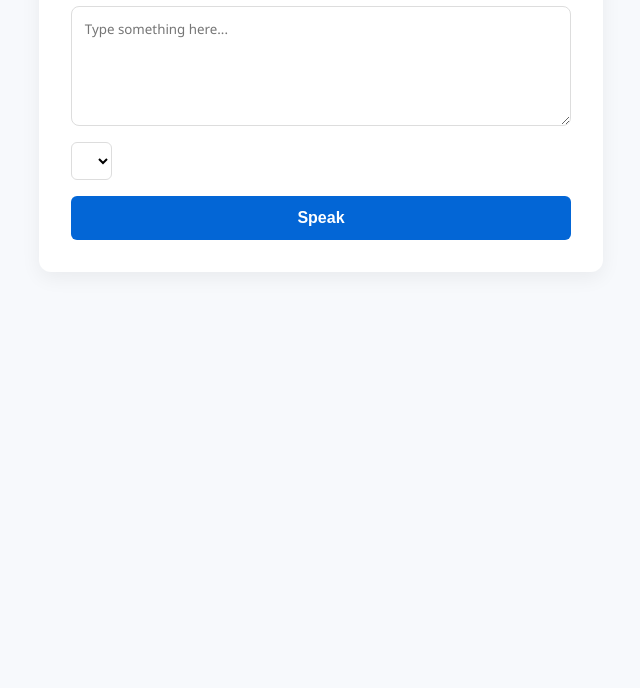
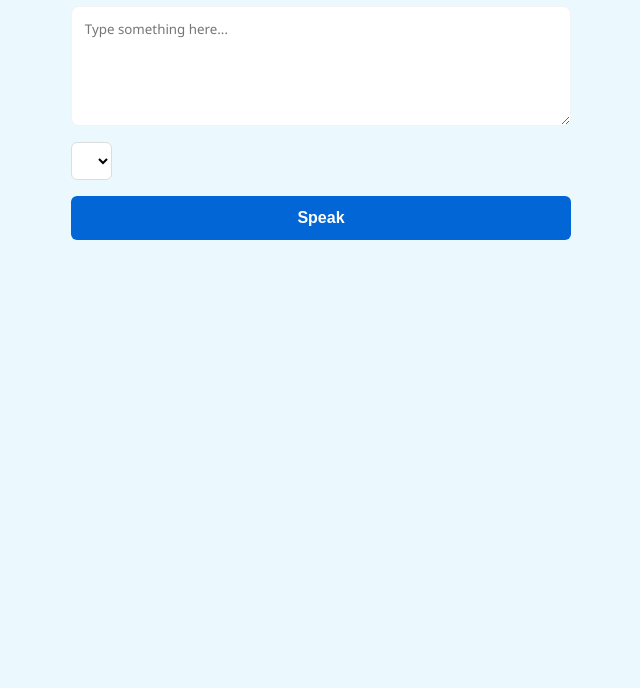
Before and after one commit to draco-go-89/text-to-speech-v2, a plain HTML site: page index.html in a window 1280 px wide. Shown: the part 208-896 px from the top of the page, without its empty margins (319-959 px from the left). Drawn offline with Linux system fonts and the light colour scheme.

```diff
--- a/styles.css
+++ b/styles.css
@@ -1,6 +1,6 @@
 :root {
-    --bg: #f7f9fc;
-    --card: #fff;
+    --bg: #ebf9ff;
+    --card: #ebf9ff;
     --accent: #0366d6
 }
 
@@ -19,7 +19,7 @@ main {
     padding: 2rem;
     background: var(--card);
     border-radius: 12px;
-    box-shadow: 0 6px 20px rgba(10, 10, 10, 0.06)
+    /* box-shadow: 0 6px 20px rgba(10, 10, 10, 0.06) */
 }
 
 .controls {
@@ -33,7 +33,7 @@ textarea {
     height: 120px;
     padding: 0.8rem;
     border-radius: 8px;
-    border: 1px solid #ddd;
+    border: 1px solid #f3f3f3ee;
     font-family: inherit;
     resize: vertical;
     box-sizing: border-box;
```
Also changed, not shown: index.html (+3 -0 lines).
